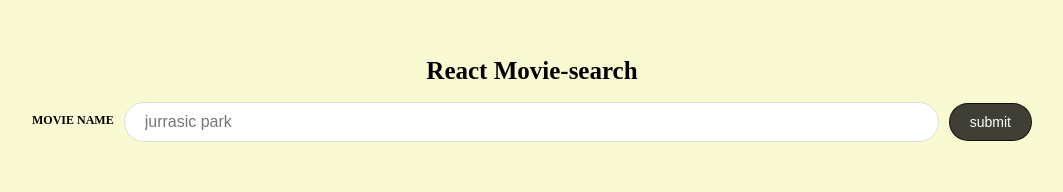
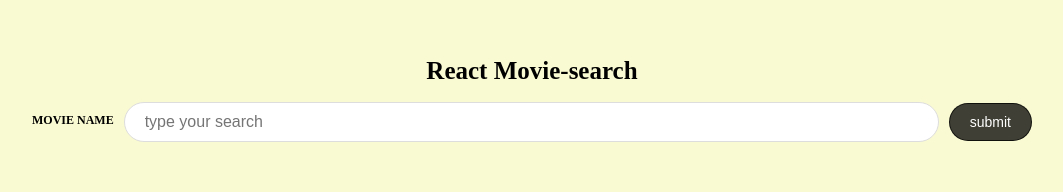
Before and after one commit to AnmolPrajapat/movie-search, a React (Create React App) app: page / in a window 1280 px wide. Shown: the top 192 px of the page, without its empty margins (108-1171 px from the left). Built offline with nearby package versions, Linux system fonts and the light colour scheme; the HTML template or start-up script is replaced by a standard one.

Commit message:
searchmovie placeholder modified

```diff
--- a/src/components/SearchMovies.js
+++ b/src/components/SearchMovies.js
@@ -64,7 +64,7 @@ export default function SearchMovies() {
           type="text"
           className="input"
           name="query"
-          placeholder="jurrasic park"
+          placeholder="type your search"
           value={query}
           onChange={(e) => setQuery(e.target.value)}
         required/>
```
